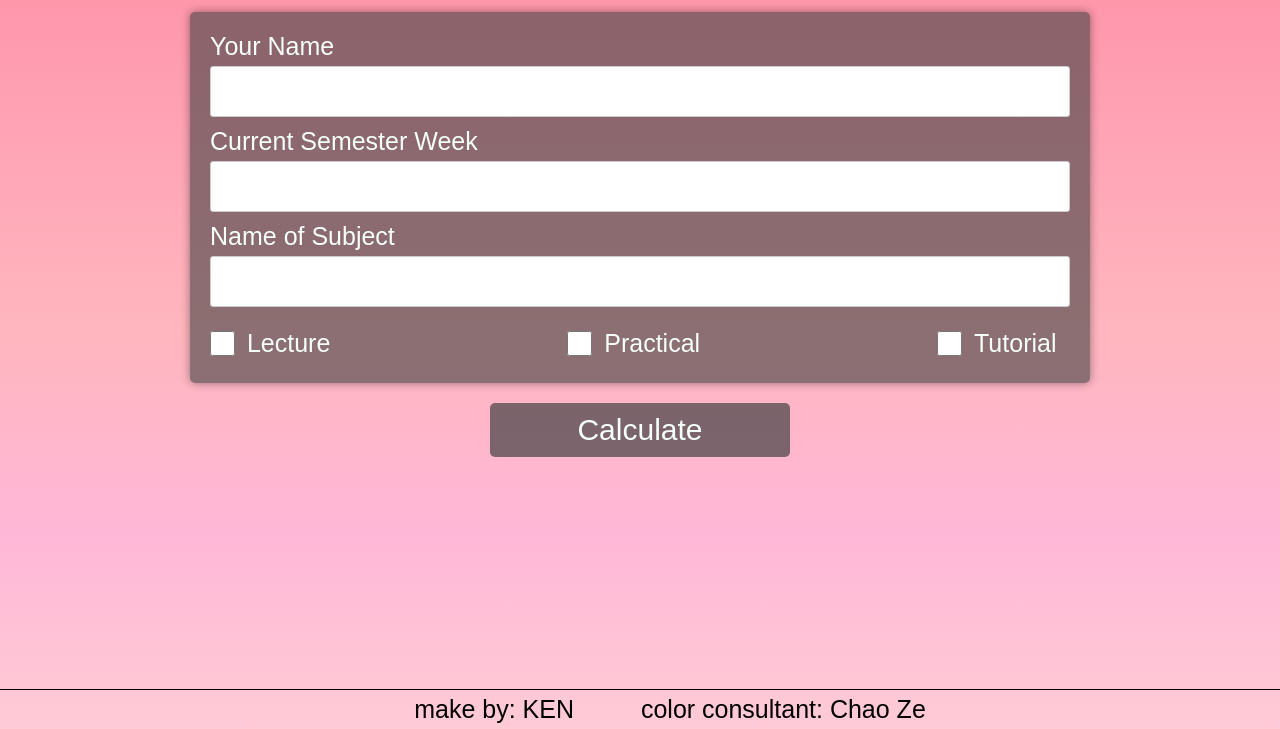
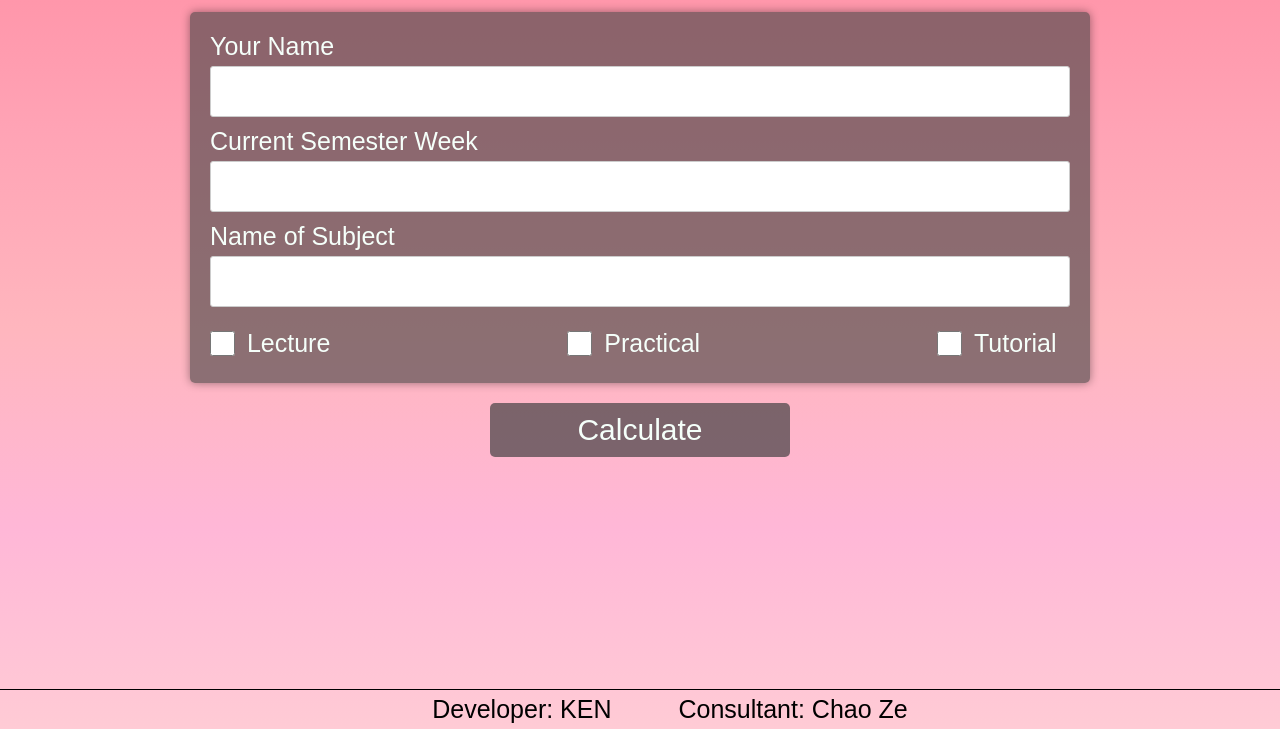
Before and after one commit to Lil-Ken/Attendance-Calculator, a plain HTML site: page index.html in a window 1280 px wide. Shown: the part 71-800 px from the top of the page. Drawn offline with Linux system fonts and the light colour scheme.

Commit message:
Update index.html

```diff
--- a/index.html
+++ b/index.html
@@ -38,8 +38,8 @@
         <button id="calculate-btn">Calculate</button><br>
     </form>
     <footer id="footer">
-        <div>make by: KEN</div>
-        <div>color consultant: Chao Ze</div>
+        <div>Developer: KEN</div>
+        <div>Consultant: Chao Ze</div>
     </footer>
     <div id="test"></div>
 
```
